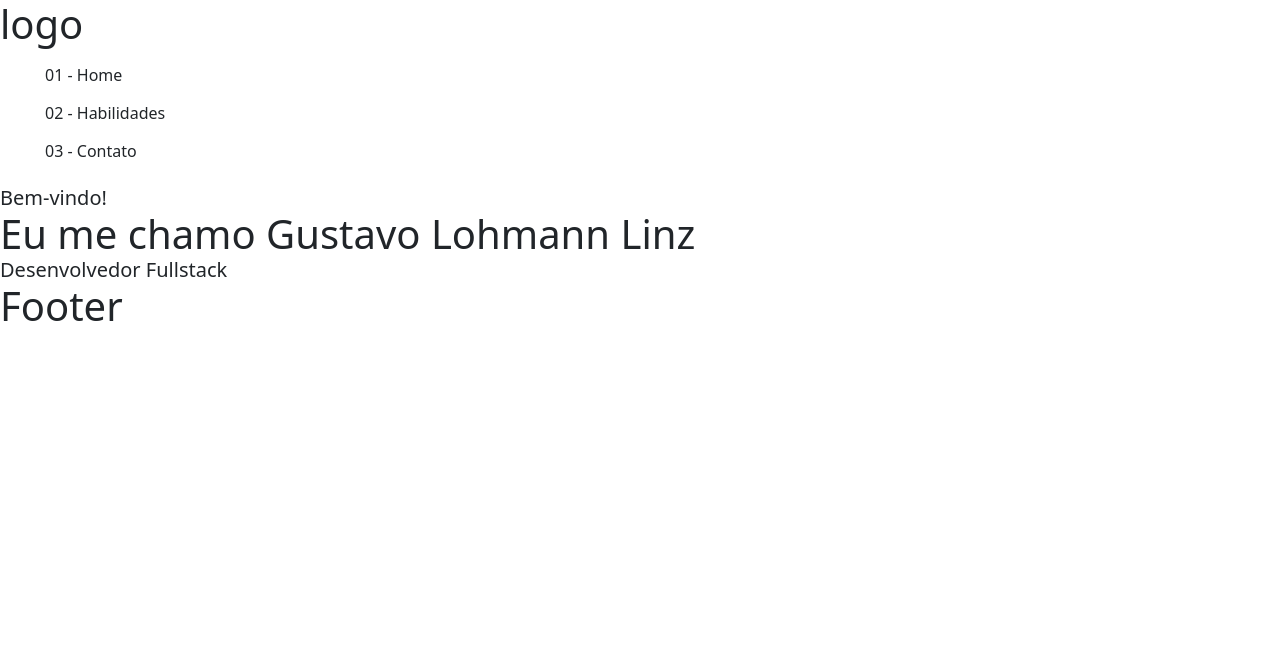
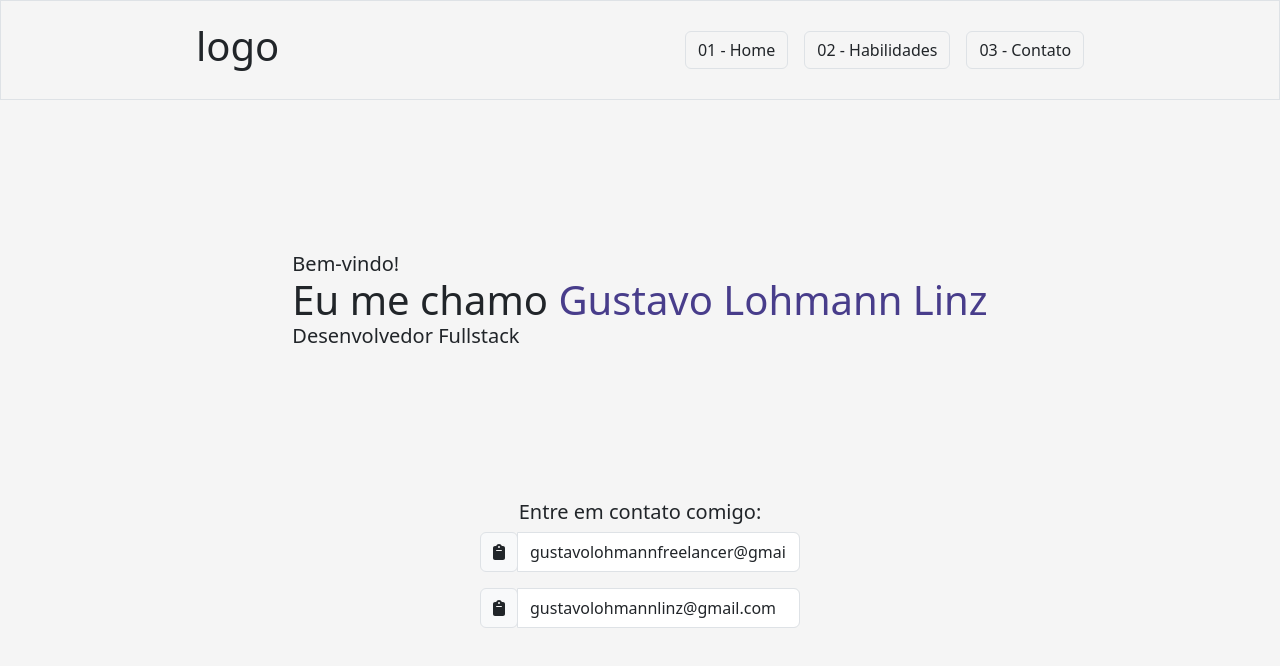
Before and after one commit to gustavolohmann/portifolio-web, a React (Create React App) app in the folder portifolio-web/: page / in a window 1280 px wide. Shown: the top 666 px of the page. Built offline with nearby package versions, Linux system fonts and the light colour scheme.

Commit message:
Criando copia e cola de email

```diff
--- a/portifolio-web/package.json
+++ b/portifolio-web/package.json
@@ -3,6 +3,12 @@
   "version": "0.1.0",
   "private": true,
   "dependencies": {
+    "@emotion/react": "^11.13.3",
+    "@emotion/styled": "^11.13.0",
+    "@fortawesome/fontawesome-svg-core": "^6.6.0",
+    "@fortawesome/free-solid-svg-icons": "^6.6.0",
+    "@fortawesome/react-fontawesome": "^0.2.2",
+    "@mui/material": "^6.1.4",
     "@testing-library/jest-dom": "^5.17.0",
     "@testing-library/react": "^13.4.0",
     "@testing-library/user-event": "^13.5.0",
--- a/portifolio-web/src/App.js
+++ b/portifolio-web/src/App.js
@@ -7,10 +7,9 @@ function App() {
   return (
     <div className="App">
       <Header />
-      <PortifolioPage/>
+      <PortifolioPage />
       <Footer />
     </div>
   );
 }
-
 export default App;
--- a/portifolio-web/src/components/Footer.js
+++ b/portifolio-web/src/components/Footer.js
@@ -1,8 +1,6 @@
 const Footer = () => {
     return (
-        <div>
-            <h1>Footer</h1>
-        </div>
+        <div></div>
     )
 }
 
--- a/portifolio-web/src/components/Header.js
+++ b/portifolio-web/src/components/Header.js
@@ -1,16 +1,12 @@
 const Header = () => {
     return (
-        <div>
-            <div>
-                <h1>logo</h1>
-            </div>
-            <div>
-                <ul>
-                    <li to={'/'}><button class='btn' >01 - Home</button></li>
-                    <li to={'/habilidade'}><button class='btn'>02 - Habilidades</button></li>
-                    <li to={'/contato'}><button class='btn'>03 - Contato</button></li>
-                </ul>
-            </div>
+        <div class='d-flex justify-content-around align-items-center border' style={{ height: '100px' }}>
+            <h1 class='me-3'>logo</h1>
+            <ul class='d-flex align-items-center list-unstyled mb-0'>
+                <li class='me-3'><button class='btn border'>01 - Home</button></li>
+                <li class='me-3'><button class='btn border'>02 - Habilidades</button></li>
+                <li><button class='btn border'>03 - Contato</button></li>
+            </ul>
         </div>
     );
 }
--- a/portifolio-web/src/index.js
+++ b/portifolio-web/src/index.js
@@ -4,6 +4,11 @@ import './styles/index.css';
 import App from './App';
 import reportWebVitals from './reportWebVitals';
 import 'bootstrap/dist/css/bootstrap.min.css';
+import { library } from '@fortawesome/fontawesome-svg-core';
+import { faClipboard } from '@fortawesome/free-solid-svg-icons';
+
+// Adiciona ícones à biblioteca
+library.add(faClipboard);
 
 const root = ReactDOM.createRoot(document.getElementById('root'));
 root.render(
--- a/portifolio-web/src/pages/portifolio-page.js
+++ b/portifolio-web/src/pages/portifolio-page.js
@@ -1,14 +1,29 @@
+import { FontAwesomeIcon } from '@fortawesome/react-fontawesome';
+import CopyToClipBoard from '../utils/copy-to-clipboard';
 const Main = () => {
     return (
-        <div>
-            <div>
-                <h5 class='font-weight-bold mb-0'>Bem-vindo!</h5>
-                <h1 class='font-weight-bold mb-0'>Eu me chamo Gustavo Lohmann Linz</h1>
-                <h5 class='font-weight-bold mb-0'>Desenvolvedor Fullstack</h5>
+        <div class='main-content d-flex flex-column align-items-center' style={{ height: '100vh' }}>
+            <div class='main-content-apresentation w-100 h-50 d-flex justify-content-center align-items-center'>
+                <div>
+                    <h5 class='font-weight-bold mb-0'>Bem-vindo!</h5>
+                    <h1 class='font-weight-bold mb-0'>Eu me chamo <span style={{ color: '#483D8B' }}>Gustavo Lohmann Linz</span></h1>
+                    <h5 class='font-weight-bold mb-0'>Desenvolvedor Fullstack</h5>
+                </div>
+            </div>
+            <h5>Entre em contato comigo:</h5>
+            <div class="input-group mb-3 w-25">
+                <div class="input-group-prepend">
+                    <div class="input-group-text" onClick={() => CopyToClipBoard('freelancer')} id="btnGroupAddon" style={{ height: '40px'}}><FontAwesomeIcon icon="clipboard" /></div>
+                </div>
+                <input type="text" class="form-control" value="gustavolohmannfreelancer@gmail.com" id="email-freelancer" placeholder="Email (Freelancer): gustavolohmannfreelancer@gmail.com" aria-label="Input group example" aria-describedby="btnGroupAddon" />
+            </div>
+            <div class="input-group mb-3 w-25" >
+                <div class="input-group-prepend">
+                    <div class="input-group-text"  onClick={() => CopyToClipBoard('recrutador')} id="btnGroupAddon" style={{ height: '40px'}}><FontAwesomeIcon icon="clipboard" /></div>
+                </div>
+                <input type="text" class="form-control" value="gustavolohmannlinz@gmail.com" id="email-recrutador" placeholder="Email (Recrutador): gustavolohmannlinz@gmail.com" aria-label="Input group example" aria-describedby="btnGroupAddon" />
             </div>
         </div>
-
     )
 }
-
 export default Main;
--- a/portifolio-web/src/styles/App.css
+++ b/portifolio-web/src/styles/App.css
@@ -1,4 +1,20 @@
 * {
   list-style: none;
   box-sizing: border-box;
+  background-color: #F5F5F5;
 }
+
+:root {
+  --main-tx-color: #333333;
+  /* COR DE FONTE PRINCIPAL */
+  --subtitle-tx-color: #555555;
+  /* COR DE FONTE PARA SUBTITILULOS */
+}
+
+h1 {
+  color: var(--main-tx-color);
+}
+
+h5 {
+  color: var(--subtitle-tx-color)
+}
--- /dev/null
+++ b/portifolio-web/src/utils/copy-to-clipboard.js
@@ -0,0 +1,23 @@
+const CopyToClipBoard = (valuetocopy) => {
+    const freelancerInput = document.getElementById('email-freelancer');
+    const recrutadorInput = document.getElementById('email-recrutador');
+
+    const typeContact = {
+        'freelancer': freelancerInput ? freelancerInput.value : null,
+        'recrutador': recrutadorInput ? recrutadorInput.value : null
+    };
+
+    if (typeContact[valuetocopy]) {
+        const valueContactInput = typeContact[valuetocopy];
+        navigator.clipboard.writeText(valueContactInput)
+            .then(() => {
+                alert('Texto copiado para a área de transferência!');
+            })
+            .catch(err => {
+                console.error('Erro ao copiar texto: ', err);
+            });
+    } else {
+        console.error('Elemento não encontrado ou inválido.');
+    }
+};
+export default CopyToClipBoard;
```
Also changed, not shown: 1 other file (tests, documents, lock files or other folders).
